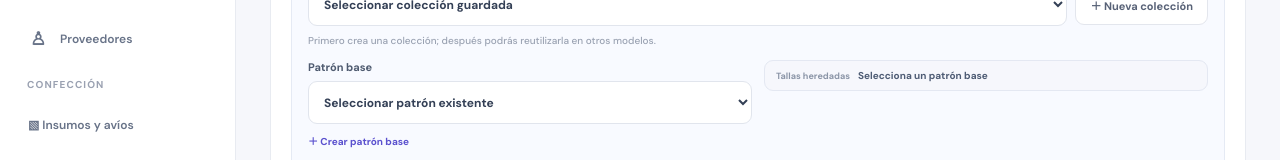
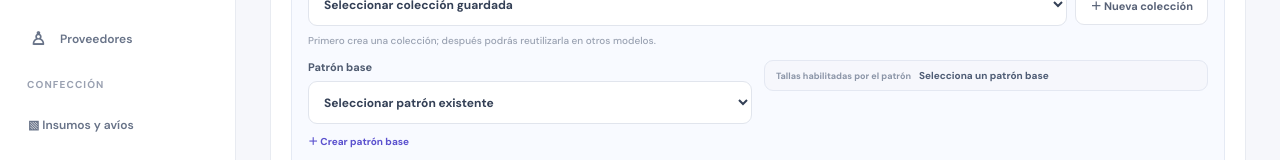
Before and after one commit to FranVG12/telastock-inventario, a Next.js app: page / in a window 1280 px wide. Both pictures are taken after a click on the button "▤ Modelos configurados". Shown: the part 514-674 px from the top of the page. Built offline with nearby package versions, Linux system fonts and the light colour scheme.

Commit message:
Muestra cuántas tallas habilitó el patrón al configurar el modelo

```diff
--- a/app/production-module.tsx
+++ b/app/production-module.tsx
@@ -3378,7 +3378,7 @@ export function ProductionModule({
             <button type="button" className="text-action" onClick={() => onQuickCreateBaseModel((modelId) => { setProductBaseId(modelId); setProductFabricAssignments({}); setProductColorAssignments({}); setProductPieceOverrides({}); })}>＋ Crear patrón base</button>
             {baseModels.length === 0 && <small>No hay patrones disponibles. Crea uno aquí; al guardarlo aparecerá en esta lista.</small>}
           </div>
-          <div className="product-inherited-size-tag"><span>Tallas heredadas</span><strong>{sizeGroups.find((group) => group.id === selectedProductBasePattern?.sizeGroupId)?.name ?? 'Selecciona un patrón base'}</strong></div>
+          <div className="product-inherited-size-tag"><span>Tallas habilitadas por el patrón</span><strong>{sizeGroups.find((group) => group.id === selectedProductBasePattern?.sizeGroupId)?.name ?? 'Selecciona un patrón base'}{selectedProductBasePattern ? ` · ${selectedProductBaseSizes.length} tallas` : ''}</strong></div>
         </div>
         {selectedProductBasePattern && <section className="product-fabric-assignment-section">
           <div className="production-subheading"><strong>Telas del modelo</strong><span className="production-muted">Asigna una tela a cada posición del patrón</span></div>
@@ -3694,7 +3694,7 @@ export function ProductionModule({
           <button className="icon-button" onClick={() => { setEditingProductFabricId(''); setEditingProductFabricAssignments({}); }}>×</button>
         </div>
         <form className="production-form" onSubmit={saveProductFabricEditor}>
-          <div className="product-inherited-size-tag"><span>Tabla de tallas heredada</span><strong>{sizeGroups.find((group) => group.id === editingFabricBasePattern.sizeGroupId)?.name ?? 'No disponible'}</strong></div>
+          <div className="product-inherited-size-tag"><span>Tallas habilitadas por el patrón</span><strong>{sizeGroups.find((group) => group.id === editingFabricBasePattern.sizeGroupId)?.name ?? 'No disponible'} · {basePatternSizeOptions(editingFabricBasePattern).length} tallas</strong></div>
           <div className="product-fabric-slots">{editingFabricSlots.map((slot) => {
             const selectedTextileId = editingProductFabricAssignments[slot] ?? '';
             const archivedTextile = selectedTextileId ? textileContext.telas.find((textile) => textile.id === selectedTextileId && textile.activo === false) : undefined;
```
